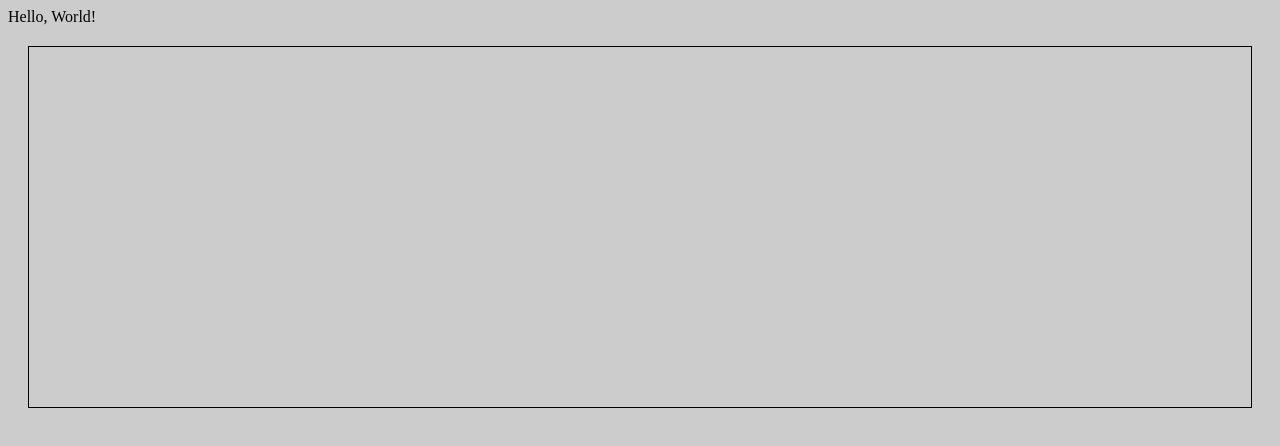
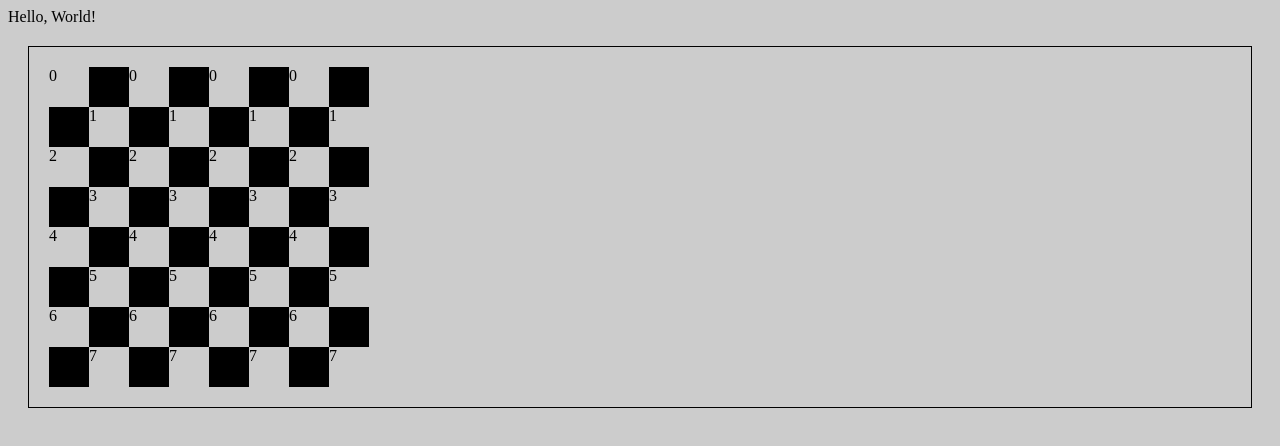
Before and after one commit to sharkich/chess, a website with bundled scripts: page src/index.html in a window 1280 px wide. Built offline with nearby package versions, Linux system fonts and the light colour scheme.

Commit message:
colored cells

```diff
--- a/src/app/app.css
+++ b/src/app/app.css
@@ -17,3 +17,7 @@ html {
     width: 40px;
     height: 40px;
 }
+
+.black {
+    background: #000;
+}
--- a/src/app/render/board.js
+++ b/src/app/render/board.js
@@ -1,13 +1,18 @@
 const CELL_COUNT = 8;
 
+const renderCells = (rowIndex) =>
+  new Array(CELL_COUNT)
+    .fill(null)
+    .map((_, indexCol) => {
+      const isBlack = rowIndex % 2 ^ indexCol % 2;
+      return `<div class="cell ${isBlack ? 'black' : 'white'}">${rowIndex}</div>`;
+    })
+    .join('');
+
 const renderBoard = () => {
-  const cells = new Array(CELL_COUNT)
-    .fill(null)
-    .map(() => `<div class="cell"></div>`)
-    .join('');
   const rows = new Array(CELL_COUNT)
     .fill(null)
-    .map(() => `<div class="row">${cells}</div>`)
+    .map((_, index) => `<div class="row">${renderCells(index)}</div>`)
     .join('');
   return `
   <div class="board">
```
